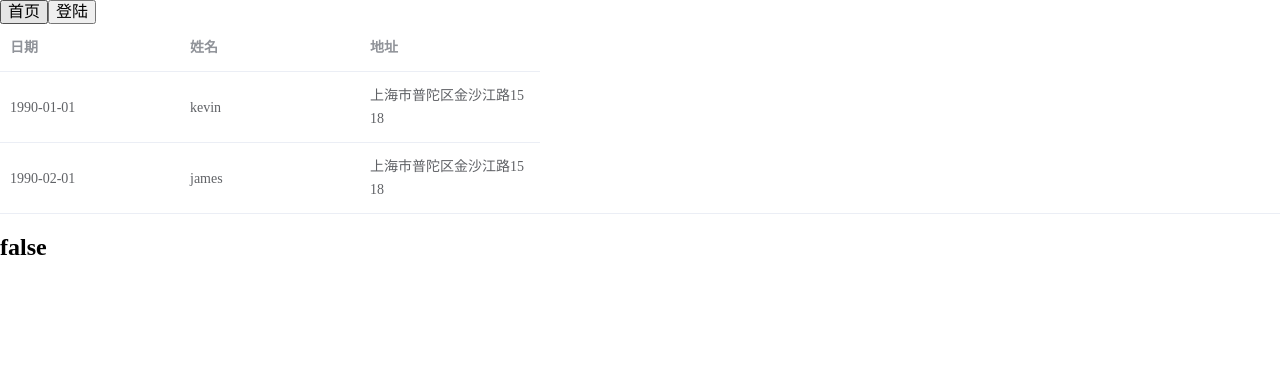
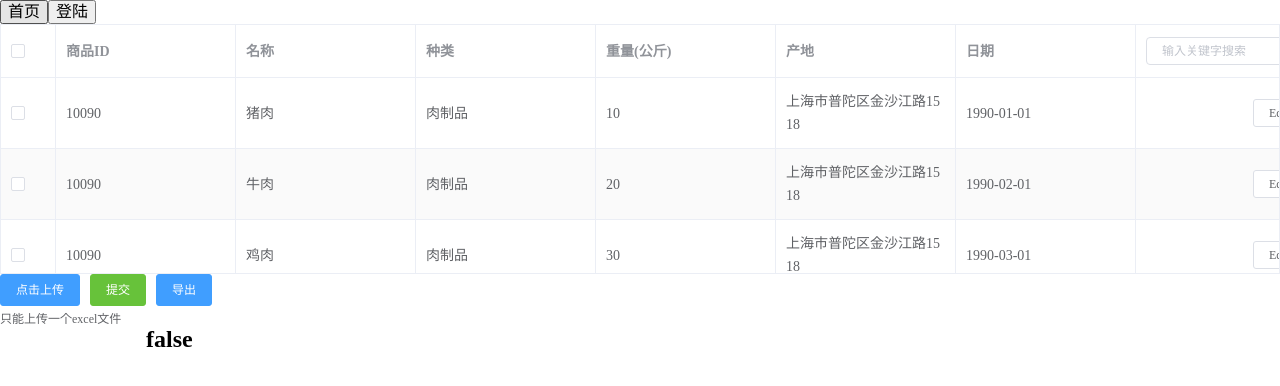
Before and after one commit to kevinY2cn/supermall, a Vue app: page /shop in a window 1280 px wide. Shown: the top 386 px of the page. Built offline with nearby package versions, Linux system fonts and the light colour scheme.

Commit message:
'添加uploadFile'

```diff
--- a/src/views/Shop.vue
+++ b/src/views/Shop.vue
@@ -1,42 +1,211 @@
 <template>
+  <div>
+    <el-table :data="tableData"
+              stripe
+              style="width: 100%"
+              border
+              height="250">
+      <el-table-column
+        type="selection"
+        width="55"
+      ></el-table-column>
+      <el-table-column
+        prop="id"
+        label="商品ID"
+        fixed
+        width="180"
+      ></el-table-column>
+      <el-table-column
+        prop="name"
+        label="名称"
+        width="180"
+      ></el-table-column>
+      <el-table-column
+        prop="category"
+        label="种类"
+        width="180"
+      ></el-table-column>
+      <el-table-column
+        prop="weight"
+        label="重量(公斤)"
+        width="180"
+      ></el-table-column>
+      <el-table-column
+        prop="origin"
+        label="产地"
+        width="180"
+      ></el-table-column>
+      <el-table-column
+        prop="date"
+        label="日期"
+        width="180"
+      ></el-table-column>
+      <el-table-column align="right"
+                       width="180"
+                       >
+          <template v-slot:header>
+              <el-input
+                v-model="search"
+                size="mini"
+                placeholder="输入关键字搜索"/>
+          </template>
+        <template v-slot:default="scope">
+          <el-button
+            size="mini"
+            @click="handleEdit(scope.$index, scope.row)">Edit</el-button>
+        </template>
+      </el-table-column>
 
-  <el-table :data="tableData">
-    <el-table-column
-    prop="date"
-    label="日期"
-    width="180"
-    ></el-table-column>
+    </el-table>
+      <el-upload
+        style="float: left"
+        ref="upload"
+        :file-list="fileList"
+        :before-upload="beforeUpload"
+        :on-preview="handlePreview"
+        :on-change="handleChange"
+        :on-success="handleUploadSuccess"
+        :on-error="handleUploadError"
+        :auto-upload="false"
+        :limit=1
+        action=""
+        :on-exceed="handleExceed"
+        list-type="text">
+        <template v-slot:tip>
+          <div class="el-upload__tip" >只能上传一个excel文件</div>
+        </template>
+        <template v-slot:trigger>
+          <el-button  size="small" type="primary">点击上传</el-button>
+        </template>
+        <el-button style="margin-left: 10px" type="success" @click="submitUpload" size="small" >提交</el-button>
+      </el-upload>
 
-    <el-table-column
-      prop="name"
-      label="姓名"
-      width="180"
-    ></el-table-column>
-
-    <el-table-column
-      prop="address"
-      label="地址"
-      width="180"
-    ></el-table-column>
-  </el-table>
+      <el-button  style="margin-left: 10px" size="small" type="primary" @click="exportData">导出</el-button>
+  </div>
 </template>
 
 <script>
 export default {
   name: "Shop",
 
+  methods: {
+
+    exportData(){
+      console.log('导出数据');
+    },
+    handleEdit(index,row){
+      console.log(index);
+      console.log(row);
+    },
+    submitUpload(){
+      if(this.uploadStatus === 'wait'){
+        console.log('submit upload');
+        this.$refs.upload.submit();
+      }
+    },
+    beforeRemove(){
+      console.log('移除文件');
+    },
+
+    handlePreview(){
+      console.log('handle preview');
+    },
+
+    handleUploadError(){
+      this.uploadStatus = 'failed';
+    },
+
+    handleUploadSuccess(res){
+      if(res){
+        this.uploadStatus = 'success';
+      }
+    },
+
+    handleChange(file){
+      if(this.uploadStatus === 'failed'){
+        console.log('the upload is failed');
+        this.$refs['upload'].clearFiles();
+      }else if(this.uploadStatus === 'success'){
+        this.$refs['upload'].clearFiles();
+      }else if(this.uploadStatus === 'uploading'){
+        console.log('the file is uploading');
+      }else{
+        const name = file.name;
+        const extension = name.substring(name.indexOf('.')+1,name.length);
+        if(extension != 'txt'){
+          this.$refs['upload'].clearFiles();
+          this.$message({
+            message: '文件类型不正确',
+            type: 'error',
+            duration: 1000,
+          });
+          this.uploadStatus = 'failed';
+        }else{
+          //todo
+          this.uploadStatus = 'wait';
+        }
+      }
+    },
+
+    beforeUpload(file){
+      console.log('before upload');
+      if(!file){
+        this.$message({
+          message: '无法上传',
+          type: 'error',
+          duration: 1000,
+        });
+        return false;
+      }
+    },
+
+    handleExceed(){
+      this.$message({
+        message: '超过文件数量',
+        type: 'error',
+        duration: 1000,
+      });
+    },
+  },
+
   data(){
     return {
+      fileList: [],
+      uploadStatus: '',
+      dialogImportExcelVisible: false,
+      search: '',
       tableData: [
         {
+          id: '10090',
           date: '1990-01-01',
-          name: 'kevin',
-          address: '上海市普陀区金沙江路1518'
+          name: '猪肉',
+          category: '肉制品',
+          weight: 10,
+          origin: '上海市普陀区金沙江路1518'
         },
         {
+          id: '10090',
           date: '1990-02-01',
-          name: 'james',
-          address: '上海市普陀区金沙江路1518'
+          name: '牛肉',
+          category: '肉制品',
+          weight: 20,
+          origin: '上海市普陀区金沙江路1518'
+        },
+        {
+          id: '10090',
+          date: '1990-03-01',
+          name: '鸡肉',
+          category: '肉制品',
+          weight: 30,
+          origin: '上海市普陀区金沙江路1518'
+        },
+        {
+          id: '10090',
+          date: '1990-04-01',
+          name: '鸭肉',
+          category: '肉制品',
+          weight: 40,
+          origin: '上海市普陀区金沙江路1518'
         },
       ]
     }
```
